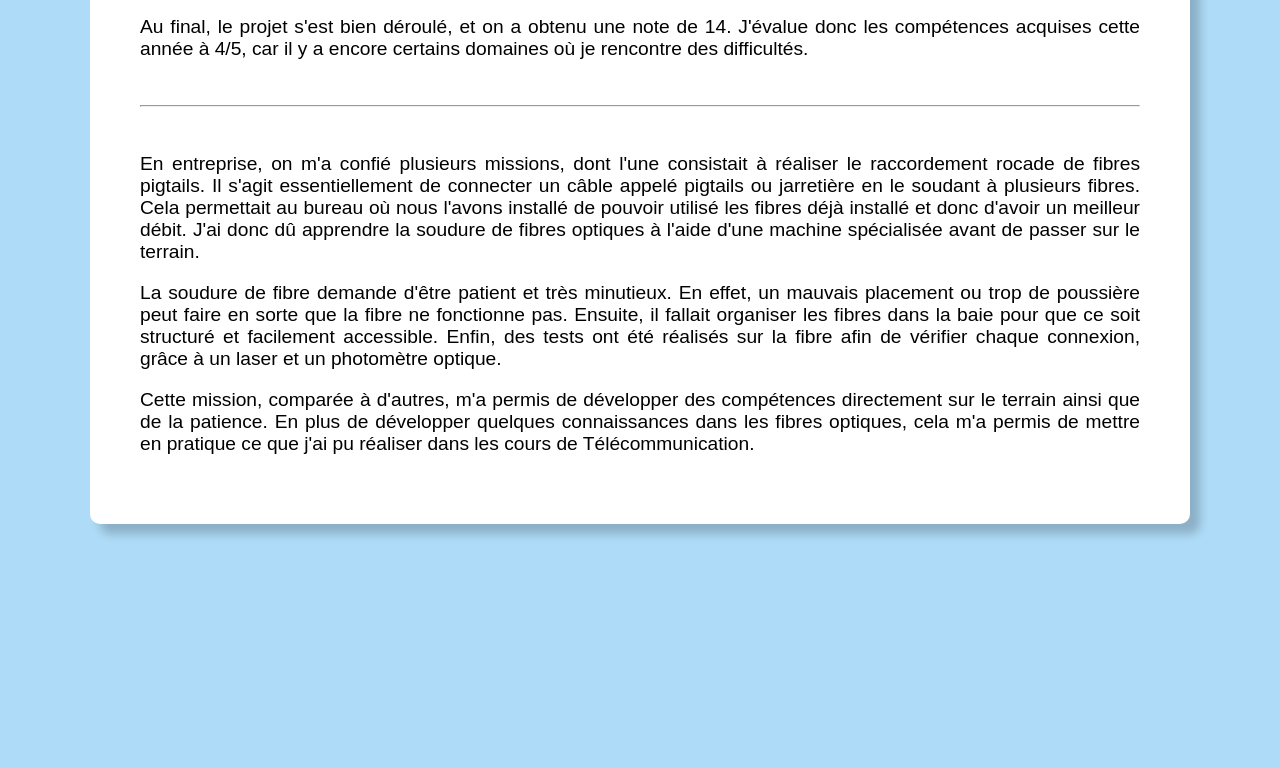
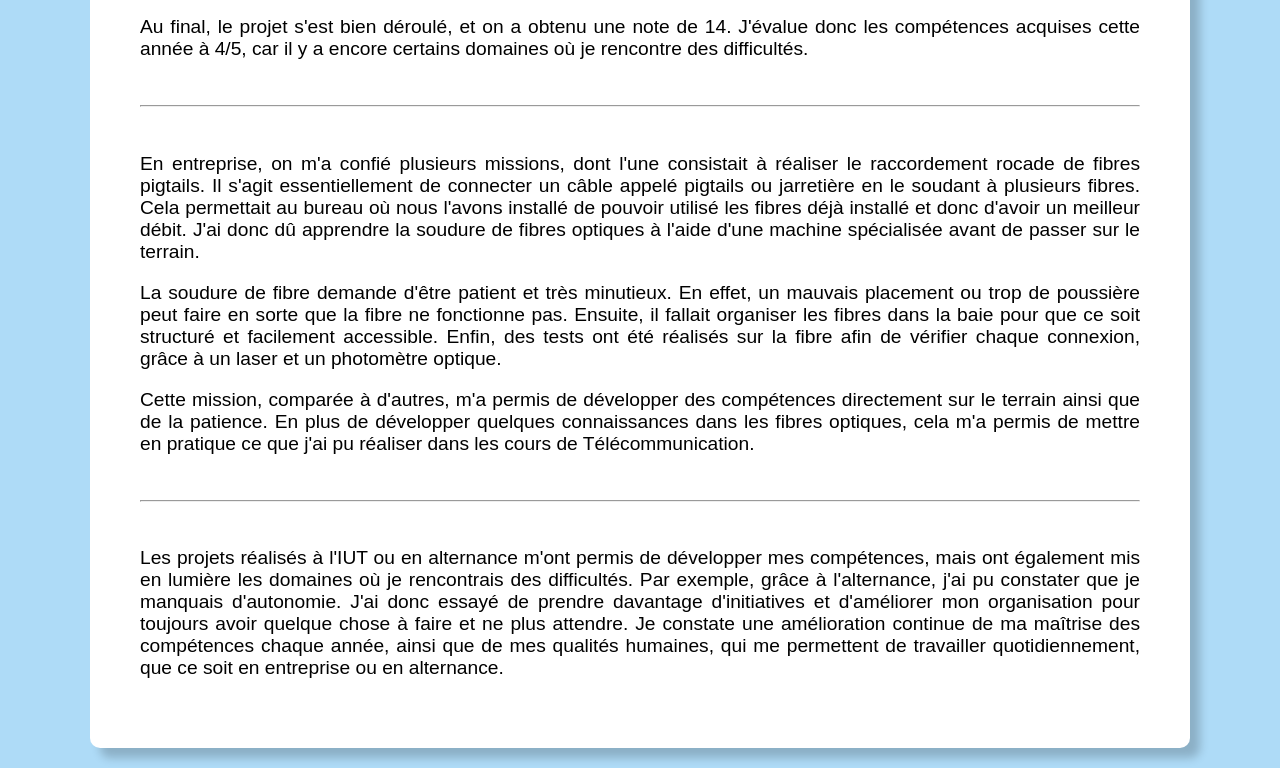
Before and after one commit to Hikse/Portfolio, a plain HTML site: page alternance.html in a window 1280 px wide. Shown: the part 656-1424 px from the top of the page. Before the commit the page ends 1200 px from the top, so only its background shows below. Drawn offline with Linux system fonts and the light colour scheme.

Commit message:
alternance.html

```diff
--- a/alternance.html
+++ b/alternance.html
@@ -31,6 +31,10 @@
             <p>La soudure de fibre demande d'être patient et très minutieux. En effet, un mauvais placement ou trop de poussière peut faire en sorte que la fibre ne fonctionne pas. Ensuite, il fallait organiser les fibres dans la baie pour que ce soit structuré et facilement accessible. Enfin, des tests ont été réalisés sur la fibre afin de vérifier chaque connexion, grâce à un laser et un photomètre optique.</p>
             <p>Cette mission, comparée à d'autres, m'a permis de développer des compétences directement sur le terrain ainsi que de la patience. En plus de développer quelques connaissances dans les fibres optiques, cela m'a permis de mettre en pratique ce que j'ai pu réaliser dans les cours de Télécommunication.
             </p>
+            </br>
+            <hr>
+            </br>
+            <p>Les projets réalisés à l'IUT ou en alternance m'ont permis de développer mes compétences, mais ont également mis en lumière les domaines où je rencontrais des difficultés. Par exemple, grâce à l'alternance, j'ai pu constater que je manquais d'autonomie. J'ai donc essayé de prendre davantage d'initiatives et d'améliorer mon organisation pour toujours avoir quelque chose à faire et ne plus attendre. Je constate une amélioration continue de ma maîtrise des compétences chaque année, ainsi que de mes qualités humaines, qui me permettent de travailler quotidiennement, que ce soit en entreprise ou en alternance.</p>
         </div>
     </section>
 </body>
```
